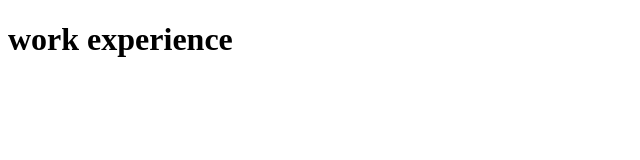
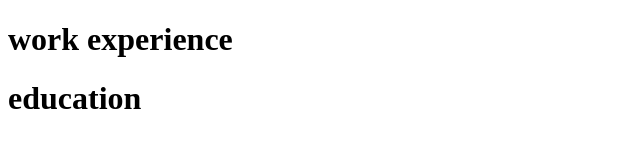
Before and after one commit to doc1atis/basic-basic-portfolio, a plain HTML site: page index.html in a window 1280 px wide. Shown: the whole page, without its empty margins (0-640 px from the left). Drawn offline with Linux system fonts and the light colour scheme.

Commit message:
education added

```diff
--- a/index.html
+++ b/index.html
@@ -2,4 +2,5 @@
 <html>
     <head></head>
     <h1>work experience</h1>
+    <h1>education</h1>
 </html>
```
